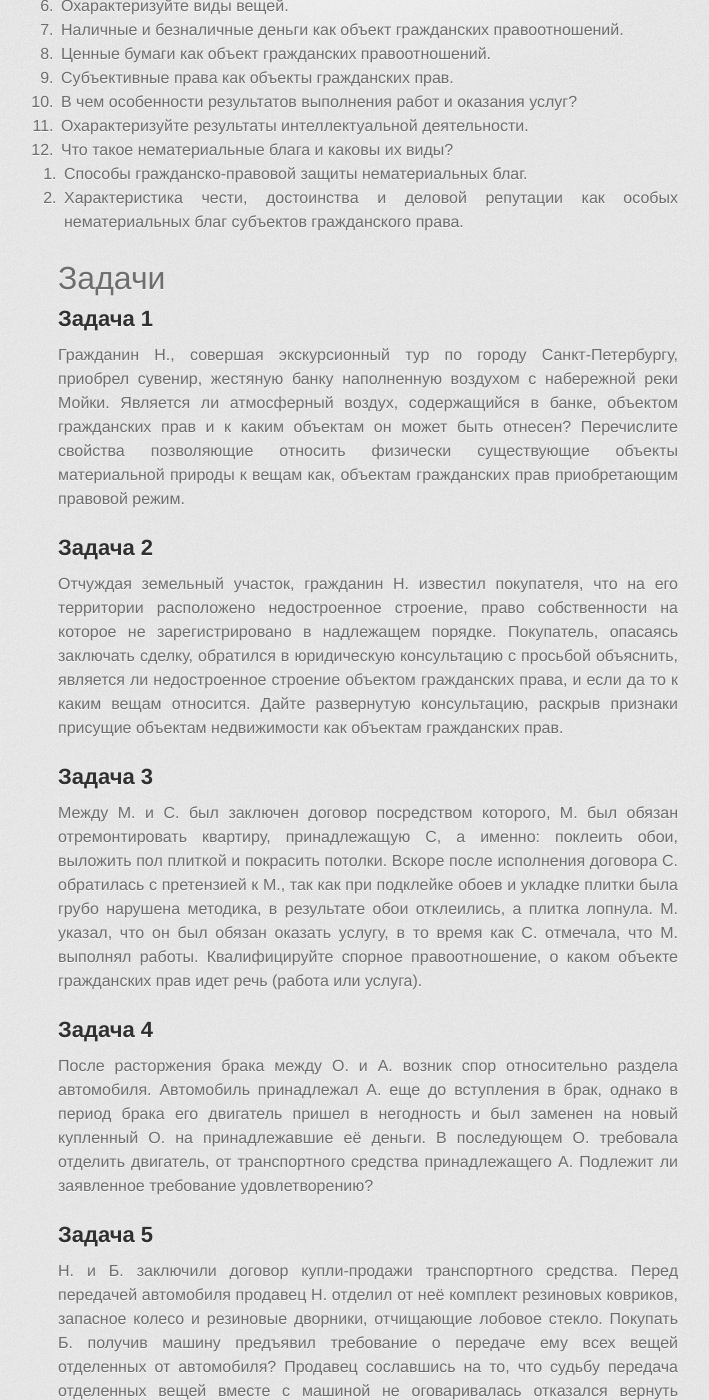
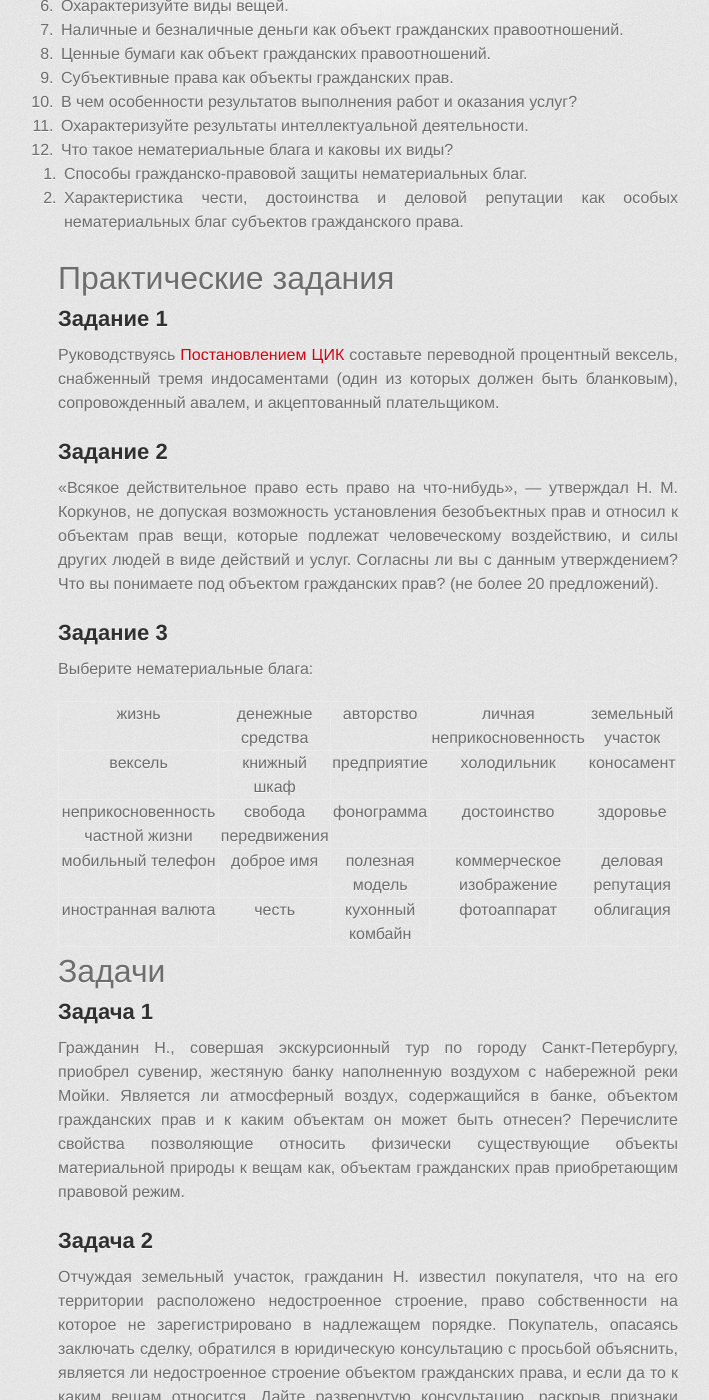
Before and after one commit to a-nova/a-nova.github.io, a Jekyll site: the page built from _lessons/06.md, in a window 1280 px wide and 1400 px high, scrolled down 489 px. Shown: the whole window, without its empty margins (272-981 px from the left). Built offline with Jekyll 4.4.1, drawn with Linux system fonts in a browser that asks for light colours; some web fonts are replaced.

Commit message:
add tasks

```diff
--- a/_lessons/06.md
+++ b/_lessons/06.md
@@ -26,6 +26,34 @@ layout: page
     - Способы гражданско-правовой защиты нематериальных благ.
     - Характеристика чести, достоинства и деловой репутации как особых
       нематериальных благ субъектов гражданского права.
+
+# Практические задания
+
+## Задание 1
+
+Руководствуясь [Постановлением
+ЦИК](http://www.consultant.ru/document/cons_doc_LAW_13715/2b50ffe9f8d95de4fb39fc8d10461a23b39f26bd/)
+составьте переводной процентный вексель, снабженный тремя индосаментами (один из
+которых должен быть бланковым), сопровожденный авалем, и акцептованный
+плательщиком.
+
+## Задание 2
+
+«Всякое действительное право есть право на что-нибудь», — утверждал Н. М.
+Коркунов, не допуская возможность установления безобъектных прав и относил к
+объектам прав вещи, которые подлежат человеческому воздействию, и силы других
+людей в виде действий и услуг. Согласны ли вы с данным утверждением? Что вы
+понимаете под объектом гражданских прав? (не более 20 предложений).
+
+## Задание 3
+
+Выберите нематериальные блага:
+
+| жизнь | денежные средства | авторство | личная неприкосновенность | земельный участок |
+| вексель | книжный шкаф | предприятие | холодильник | коносамент |
+| неприкосновенность частной жизни | свобода передвижения | фонограмма | достоинство | здоровье |
+| мобильный телефон | доброе имя | полезная модель | коммерческое изображение | деловая репутация |
+| иностранная валюта | честь | кухонный комбайн | фотоаппарат | облигация |
 
 # Задачи
 
```
